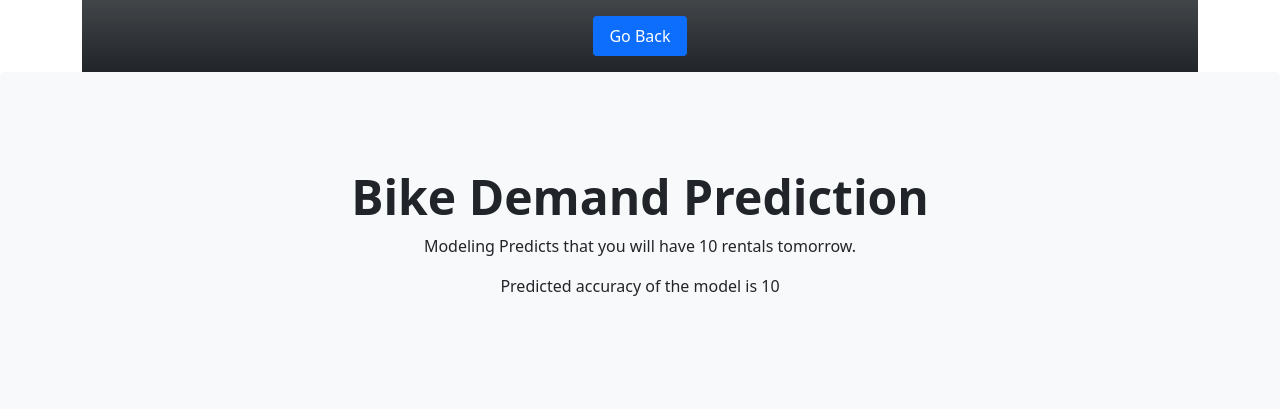
After one commit to bsutton21/Bike-Sharing-App, a Flask app: template templates/predictions.html in a window 1280 px wide. The commit adds this page. Shown: the top 409 px of the page. Run offline with Flask 2, Linux system fonts and the light colour scheme; the template is opened without the code that fills it: most values are stand-ins (such as "Sample title", 1, 10 or a date in 2020).

Commit message:
fixed some page change bugs and adding more html

```diff
--- a/main.py
+++ b/main.py
@@ -8,32 +8,33 @@ app = Flask(__name__)
 username = "admin"
 password = "admin"
 
-@app.route("/", methods=["GET", "POST"])
-@app.route("/login", methods=["GET", "POST"])
+@app.route("/", methods=["GET"])
+@app.route("/login", methods=["GET"])
 def index():
     return render_template("login.html") # loads the login page
 
+@app.route("/login", methods=["POST"])
+def login():
+    if request.method == "POST":
+        if username == request.form['username'] and password == request.form['password']:
+            return redirect("/main", code=307)
+        else:
+            return render_template("login.html")
+
 @app.route("/main", methods=["GET", "POST"])
-def login():
-    if request.form["username"] == username and request.form["password"] == password:
-        return render_template("main.html")
-    else:
-        return render_template("login.html")
-
-@app.route("/main")
 def main():
     return render_template("main.html") # loads the main page
 
 @app.route("/predict", methods=["POST", "GET"])
 def predict():
     if request.method == "POST":
-        return render_template("machine_learning.html") # loads the machine learning page
+        return render_template("predictions.html") # loads the machine learning page
     else:
         print("Invalid Request")
 
-@app.route("/visualizations")
+@app.route("/visualizations", methods=["GET", "POST"])
 def visual():
-    return render_template("visuzalizations.html") # loads the visualizations page
+    return render_template("visualizations.html") # loads the visualizations page
 
 if __name__ == "__main__":
     app.run(debug=True) # tells it to start the app/server
--- a/templates/main.html
+++ b/templates/main.html
@@ -16,8 +16,8 @@
         <div class="container">
             <header class="d-flex justify-content-center py-3 bg-dark bg-gradient text-white">
                 <ul class="nav nav-pills">
-                    <li class="nav-item"><a href="#" class="nav-link active">Predictions</a></li>
-                    <li class="nav-item"><a href="#" class="nav-link">Visualizations</a></li>
+                    <li class="nav-item"><a href="main" class="nav-link active">Home</a></li>
+                    <li class="nav-item"><a href="visualizations" class="nav-link">Visualizations</a></li>
                     <li class="nav-item"><a href="login" class="nav-link">Logout</a></li>
                 </ul>
             </header>
--- /dev/null
+++ b/templates/predictions.html
@@ -0,0 +1,40 @@
+<!DOCTYPE html>
+<html>
+    <head>
+
+        <meta charset="UTF-8"> <!--This sets the character type. Meta tags are just meta data that the browser can read but won't dispay-->
+        <meta name="description" content="Main page for the bike data predictor app/tool">
+        <meta name="author" content="Blake Sutton">
+        <meta name="viewport" content="width=device-width, initial-scale=0.5" >
+        <title>Bike Data Predictor</title>
+
+        <!-- Bootstrap core CSS -->
+        <link href="../static/bootstrap.css" rel="stylesheet">
+    </head>
+
+    <body>
+        <div class="container">
+            <header class="d-flex justify-content-center py-3 bg-dark bg-gradient text-white">
+                <ul class="nav nav-pills">
+                    <li class="nav-item"><a href="#" class="nav-link active">Go Back</a></li>
+                </ul>
+            </header>
+        </div>
+
+        <div class="d-flex justify-content-center p-5 mb-4 bg-light rounded-3 w-100">
+            <div class="container-fluid py-5">
+                <h1 class="display-5 fw-bold" style="text-align: center;">Bike Demand Prediction</h1>
+                <p style="text-align: center;">Modeling Predicts that you will have {{ user_preds }} rentals tomorrow.</p>
+                <p style="text-align: center;">Predicted accuracy of the model is {{ score }}</p>
+
+            </div>
+        </div>
+
+        <footer> <!--footer of the body-->
+
+        </footer>
+
+        <script src="https://cdn.jsdelivr.net/npm/bootstrap@5.1.3/dist/js/bootstrap.bundle.min.js" integrity="sha384-ka7Sk0Gln4gmtz2MlQnikT1wXgYsOg+OMhuP+IlRH9sENBO0LRn5q+8nbTov4+1p" crossorigin="anonymous"></script>
+    </body>
+
+</html>
```
Also changed, not shown: templates/visualizations.html (+6 -6 lines).
